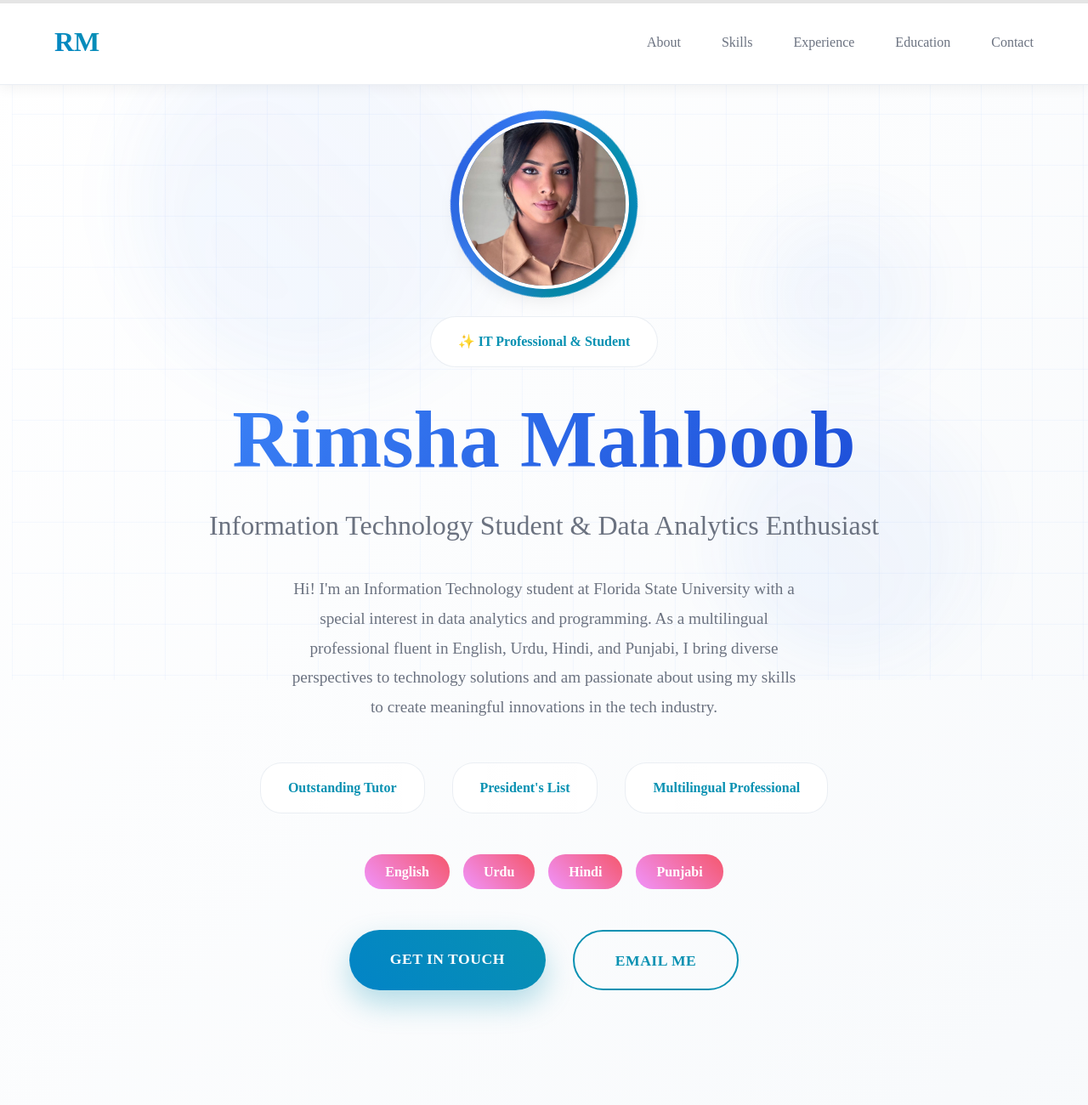
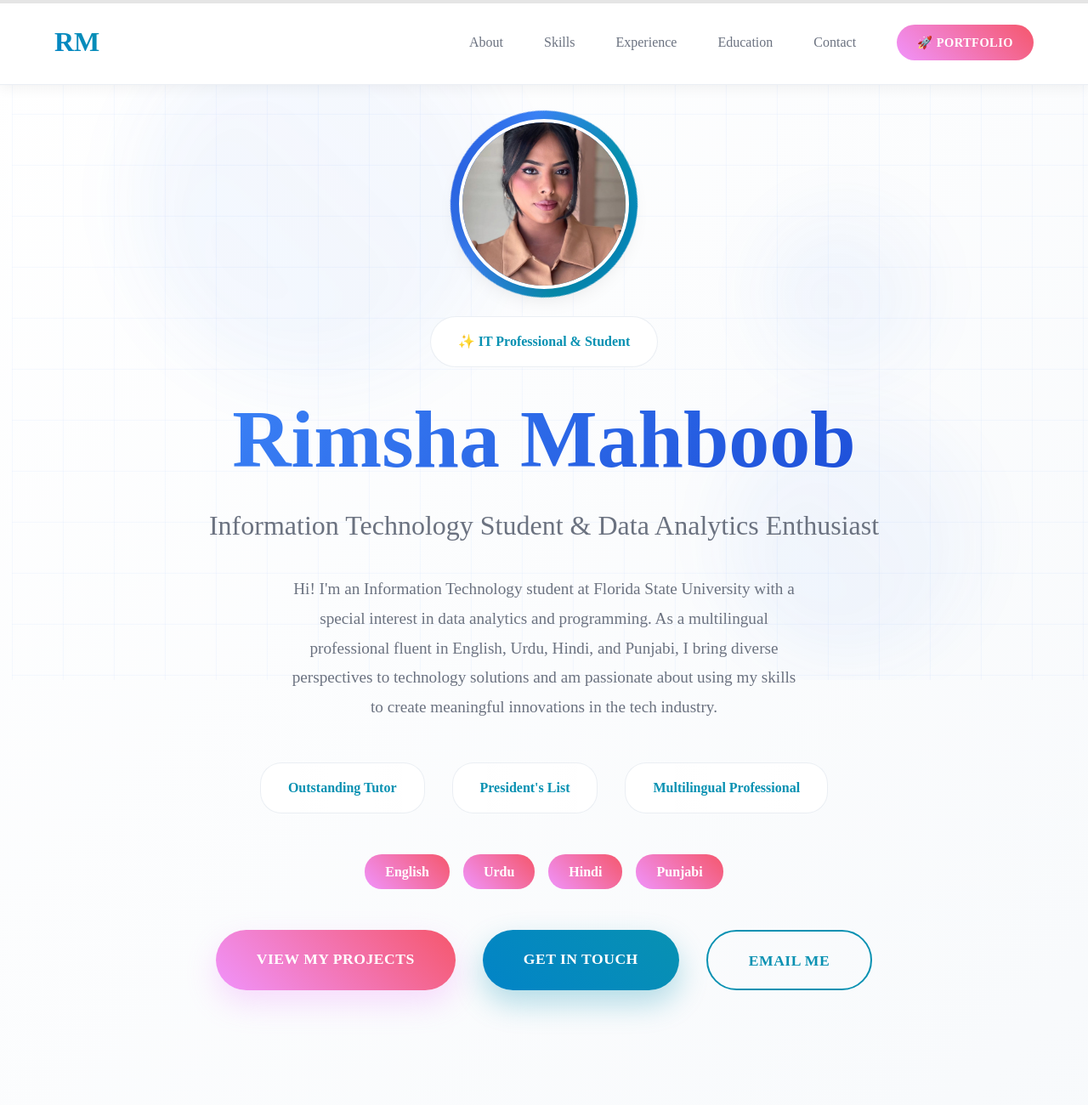
Before and after one commit to rimshaathar/interactiveresume, a plain HTML site: page index.html in a window 1280 px wide. Shown: the top 1300 px of the page at 85% size. Drawn offline with Linux system fonts and the light colour scheme.

Commit message:
Update index.html

```diff
--- a/index.html
+++ b/index.html
@@ -138,6 +138,29 @@
 
         .nav-links a:hover::after {
             width: 100%;
+        }
+
+        /* Special Portfolio Button in Nav */
+        .portfolio-nav-btn {
+            background: linear-gradient(45deg, #f093fb, #f5576c) !important;
+            color: white !important;
+            padding: 0.8rem 1.5rem !important;
+            border-radius: 25px !important;
+            font-weight: 600 !important;
+            transition: all 0.3s ease !important;
+            text-transform: uppercase;
+            letter-spacing: 0.5px;
+            font-size: 0.9rem;
+        }
+
+        .portfolio-nav-btn:hover {
+            transform: translateY(-2px) !important;
+            box-shadow: 0 10px 20px rgba(240, 147, 251, 0.4) !important;
+            color: white !important;
+        }
+
+        .portfolio-nav-btn::after {
+            display: none !important;
         }
 
         /* Hero Section */
@@ -410,9 +433,44 @@
             border: 2px solid #0891b2;
         }
 
+        /* Special Portfolio Button */
+        .btn-portfolio {
+            background: linear-gradient(45deg, #f093fb, #f5576c);
+            color: white;
+            box-shadow: 0 15px 35px rgba(240, 147, 251, 0.3);
+            position: relative;
+            overflow: hidden;
+        }
+
+        .btn-portfolio::before {
+            content: '🚀';
+            position: absolute;
+            left: -30px;
+            top: 50%;
+            transform: translateY(-50%);
+            font-size: 1.5rem;
+            transition: all 0.3s ease;
+        }
+
+        .btn-portfolio:hover::before {
+            left: 10px;
+        }
+
+        .btn-portfolio span {
+            transition: all 0.3s ease;
+        }
+
+        .btn-portfolio:hover span {
+            margin-left: 30px;
+        }
+
         .btn:hover {
             transform: translateY(-3px);
             box-shadow: 0 25px 45px rgba(8, 145, 178, 0.4);
+        }
+
+        .btn-portfolio:hover {
+            box-shadow: 0 25px 45px rgba(240, 147, 251, 0.4);
         }
 
         /* Sections */
@@ -951,6 +1009,7 @@
                 <li><a href="#experience">Experience</a></li>
                 <li><a href="#education">Education</a></li>
                 <li><a href="#contact">Contact</a></li>
+                <li><a href="https://rimshaathar.github.io/career-portfolio/" target="_blank" class="portfolio-nav-btn">🚀 Portfolio</a></li>
             </ul>
         </nav>
     </header>
@@ -988,6 +1047,9 @@
             </div>
 
             <div class="cta-buttons">
+                <a href="https://rimshaathar.github.io/career-portfolio/" target="_blank" class="btn btn-portfolio">
+                    <span>View My Projects</span>
+                </a>
                 <a href="#contact" class="btn btn-primary">Get In Touch</a>
                 <a href="mailto:rimsha.athar1@gmail.com" class="btn btn-secondary">Email Me</a>
             </div>
@@ -1212,7 +1274,7 @@
 
         // Smooth scrolling for navigation links
         function setupSmoothScrolling() {
-            const navLinks = document.querySelectorAll('.nav-links a');
+            const navLinks = document.querySelectorAll('.nav-links a:not(.portfolio-nav-btn)');
             navLinks.forEach(link => {
                 link.addEventListener('click', (e) => {
                     e.preventDefault();
```
